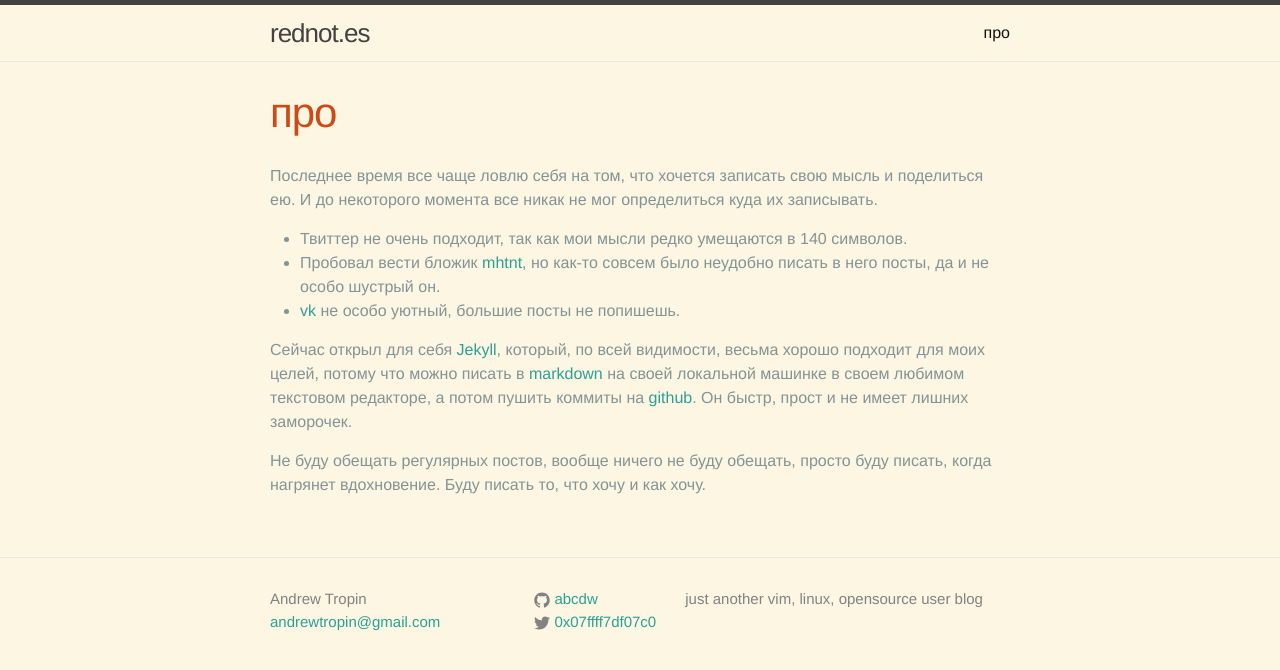
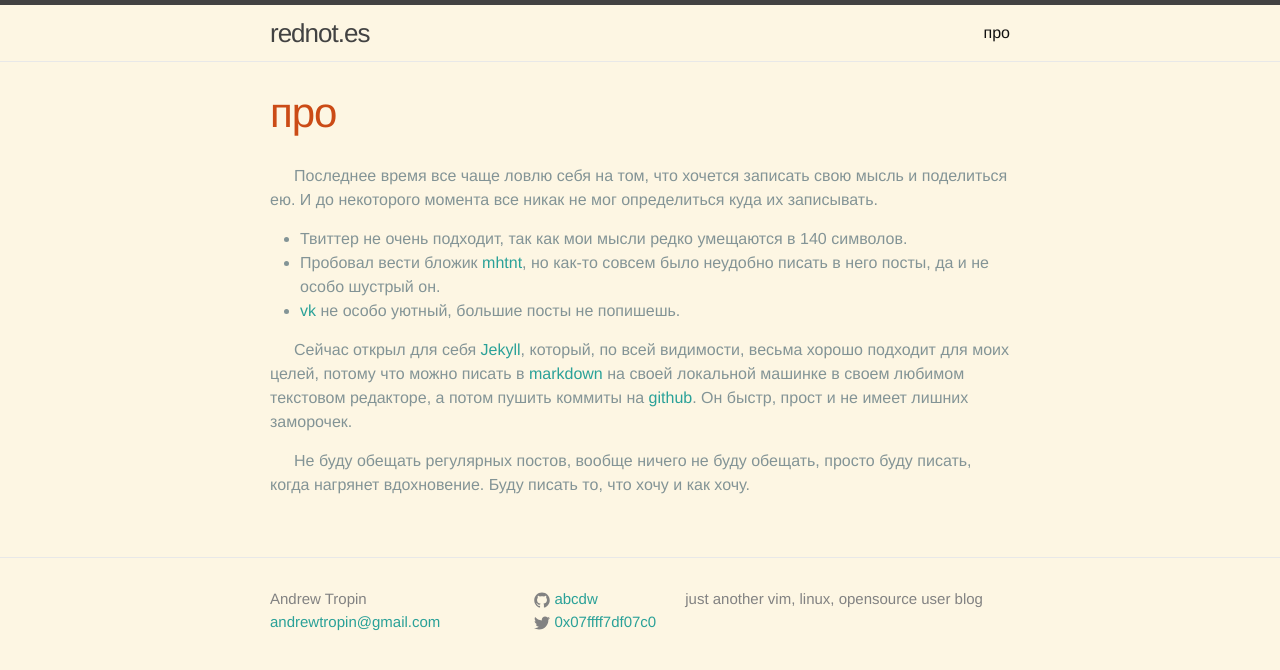
Before and after one commit to rednotes/rednotes.github.io, a Jekyll site: the page built from about.md, in a window 1280 px wide. Shown: the top 670 px of the page. Built offline with Jekyll 4.4.1, drawn with Linux system fonts in a browser that asks for light colours.

Commit message:
Add text-indent to p tag

```diff
--- a/_sass/_layout.scss
+++ b/_sass/_layout.scss
@@ -210,6 +210,10 @@
 .post-content {
     margin-bottom: $spacing-unit;
 
+    p {
+        text-indent: 1.5em;
+    }
+
     h1 {
         text-align: center;
         font-size: 32px;
```
